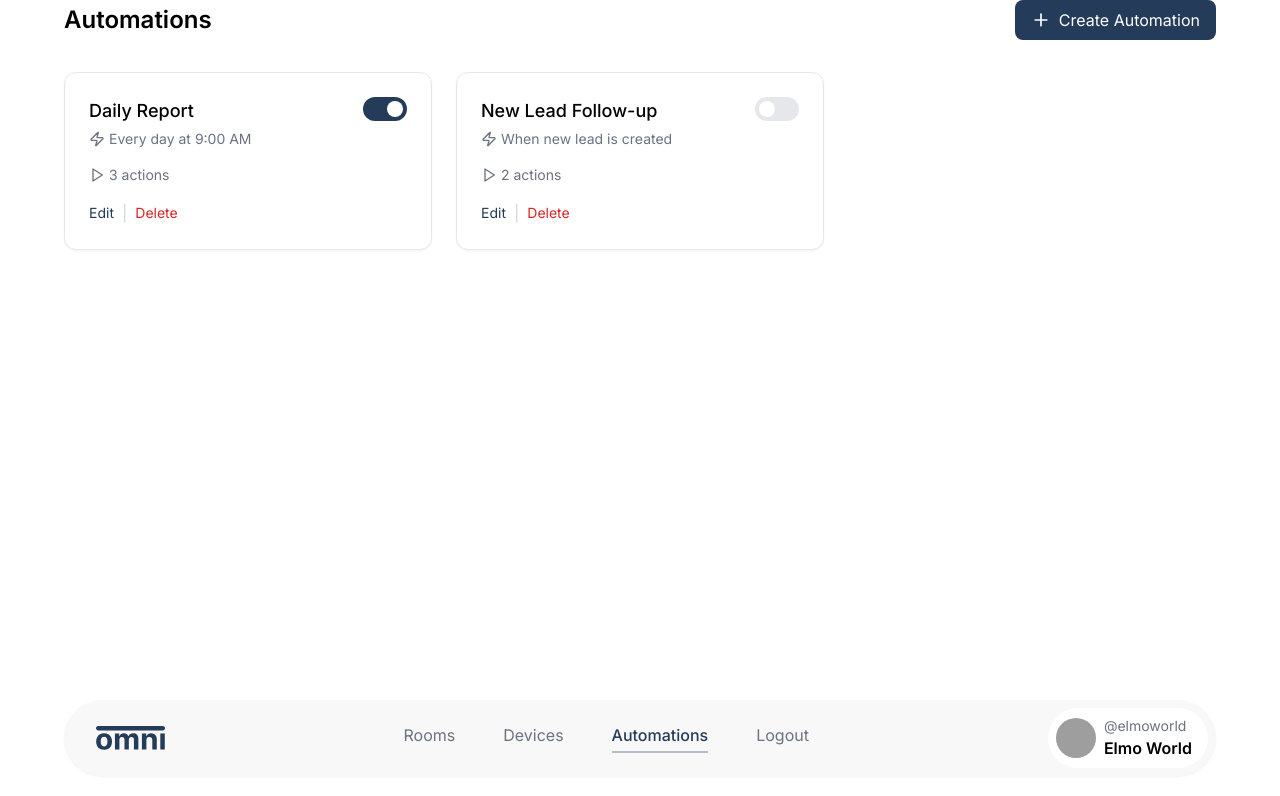
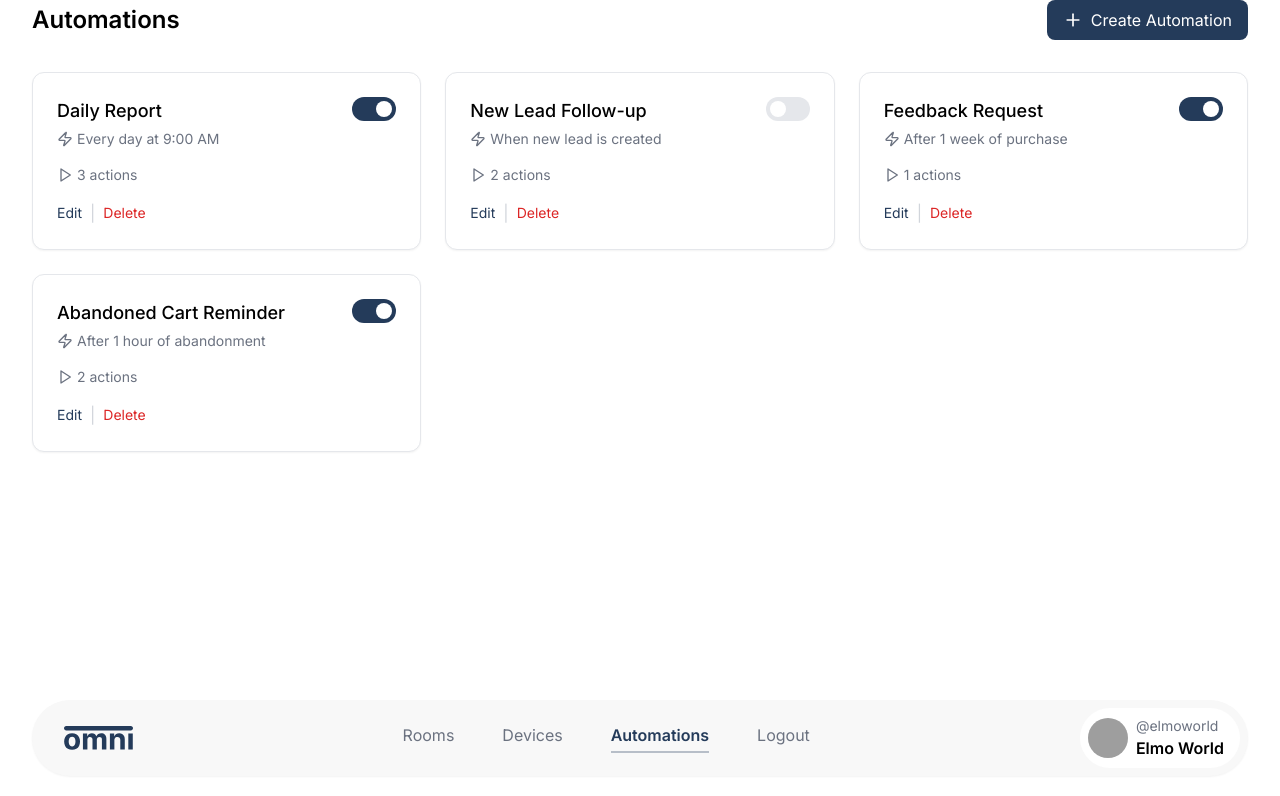
Before and after one commit to towaquimbayo/Omni, a React (Vite) app in the folder frontend/: page /automations in a window 1280 px wide. Shown: the top 796 px of the page. Built offline with nearby package versions, Linux system fonts and the light colour scheme; grey boxes are pictures that could not be loaded.

Commit message:
Made minor changes

```diff
--- a/frontend/src/components/Layout.tsx
+++ b/frontend/src/components/Layout.tsx
@@ -18,7 +18,7 @@ export default function Layout({
 
   const isAuthPage = title === "Login" || title === "Signup";
   const containerClassName = `min-h-screen ${
-    isAuthPage ? "" : "mx-auto px-16"
+    isAuthPage ? "" : "mx-auto px-8"
   }`;
 
   return (
--- a/frontend/src/components/Navbar.tsx
+++ b/frontend/src/components/Navbar.tsx
@@ -5,14 +5,14 @@ export default function Navbar() {
 
   const isPageActive = (path: string) => {
     if (window.location.pathname === path) {
-      return "text-primary font-medium transition duration-300 ease-in-out border-b-2 border-primary/30 pb-1";
+      return "text-primary font-semibold transition duration-300 ease-in-out border-b-2 border-primary/30 pb-1";
     } else {
       return "text-gray-500 hover:text-primary transition duration-300 ease-in-out";
     }
   };
 
   return (
-    <nav className="absolute bottom-6 left-16 right-16">
+    <nav className="absolute bottom-6 left-8 right-8">
       <div className="w-full bg-[#f8f8f8] shadow-sm rounded-full flex justify-between items-center p-2">
         <img
           src="../assets/primary_logo_dark.svg"
--- a/frontend/src/pages/Automations.tsx
+++ b/frontend/src/pages/Automations.tsx
@@ -17,6 +17,20 @@ const automations = [
     trigger: "When new lead is created",
     actions: 2,
     enabled: false,
+  },
+  {
+    id: 3,
+    name: "Feedback Request",
+    trigger: "After 1 week of purchase",
+    actions: 1,
+    enabled: true,
+  },
+  {
+    id: 4,
+    name: "Abandoned Cart Reminder",
+    trigger: "After 1 hour of abandonment",
+    actions: 2,
+    enabled: true,
   },
 ];
 
```
